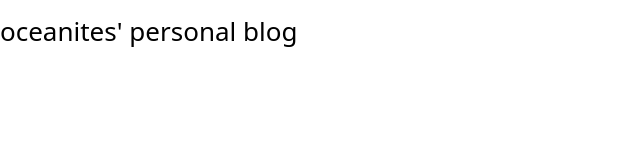
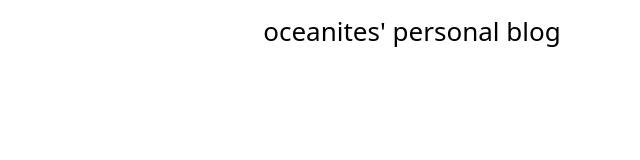
Before and after one commit to oceanites/oceanites.github.io, a plain HTML site: page index.html in a window 1280 px wide. Shown: the whole page, without its empty margins (0-640 px from the left). Drawn offline with Linux system fonts and the light colour scheme.

Commit message:
Update index.html

```diff
--- a/index.html
+++ b/index.html
@@ -2,11 +2,16 @@
 <html lang="en">
 <meta charset="utf-8">
 <link rel="stylesheet" type="text/css" href="stylesheet.css">
+<style>
+.main {  margin:0 auto;  width:62%; text-align:left;  padding:0 20px ;   }
+ </style>
 <title>oceanites' personal blog</title>
 
-<h2><a href="/" style="text-decoration:none;color:black">oceanites' personal blog</a></h2>
+</html>
 
+<body>
+  <div class="main">
+    <h2><a href="/" style="text-decoration:none;color:black">oceanites' personal blog</a></h2>
 
-
-
-</html>
+  </div>
+</body>
```
